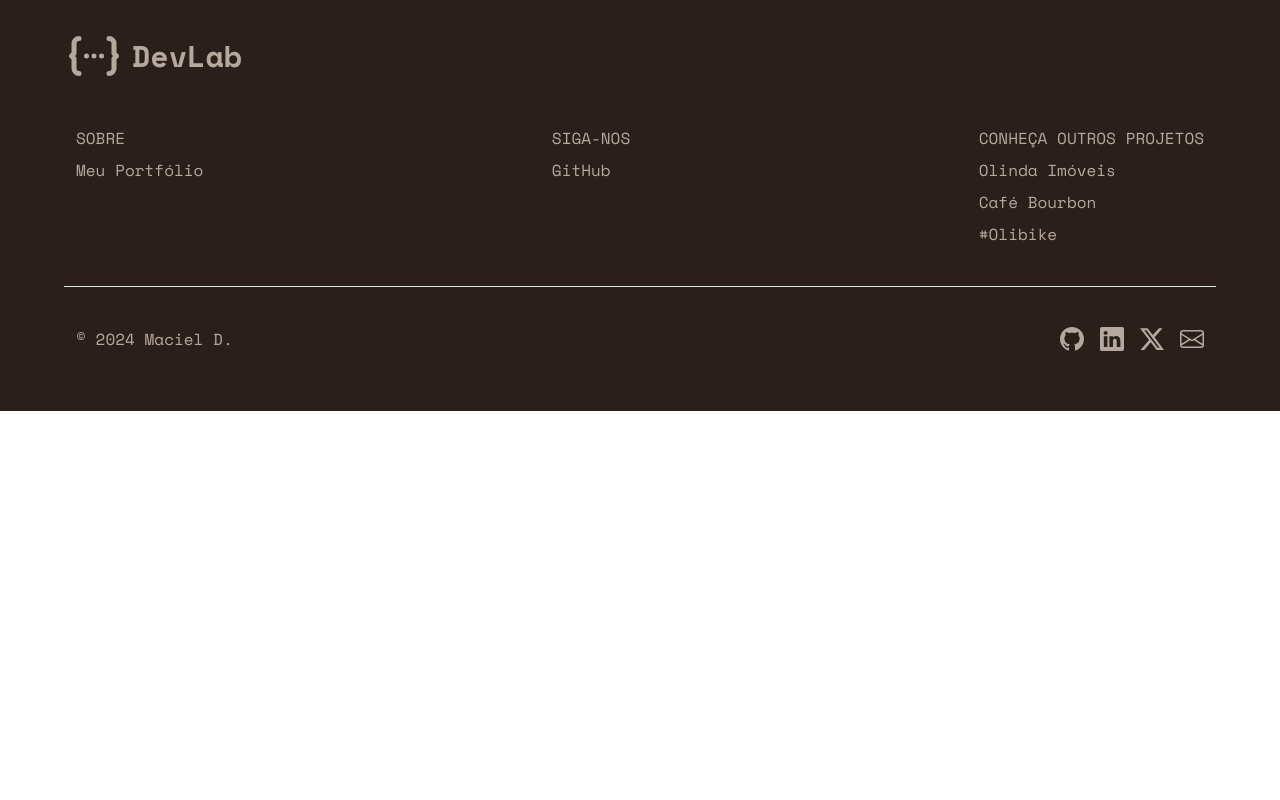
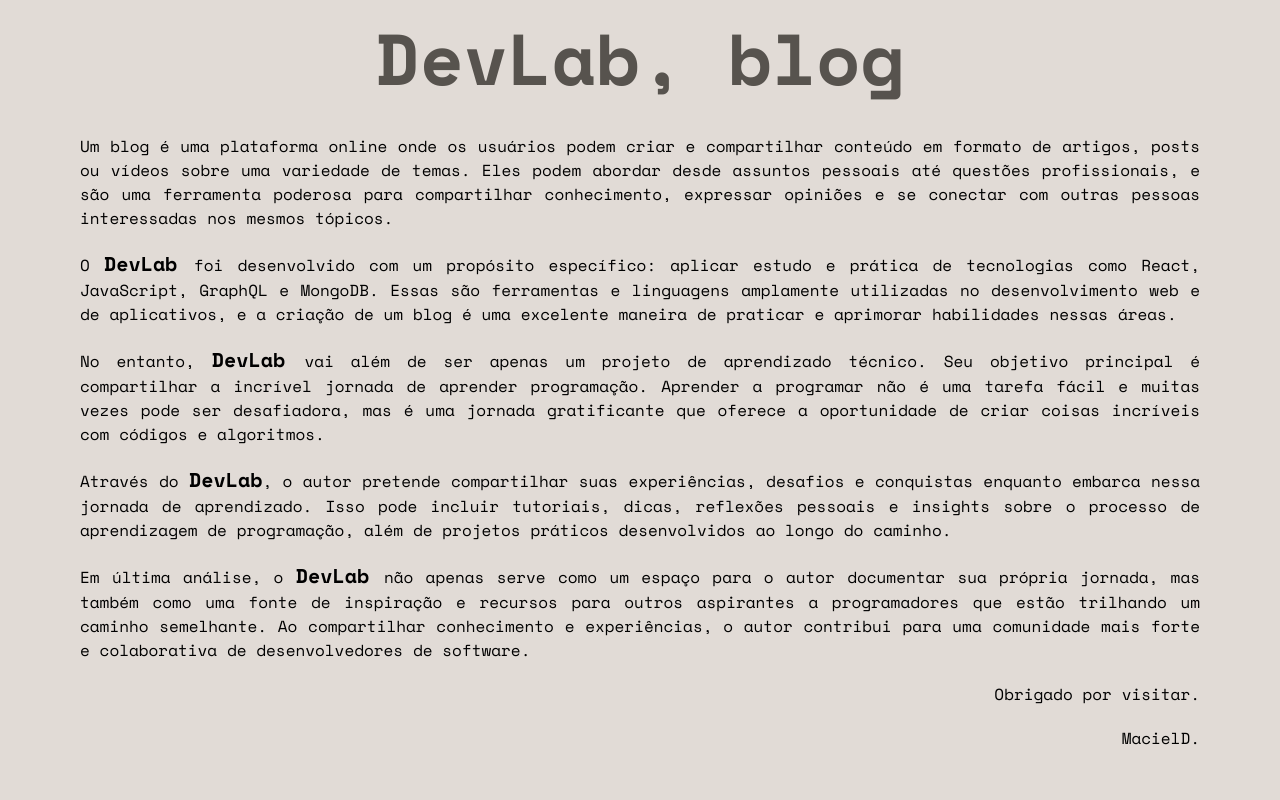
Before and after one commit to MacielDouglas/Blog_DevLab, a React (Vite) app in the folder client/: page /about in a window 1280 px wide. Shown: the part 260-1060 px from the top of the page. Before the commit the page ends 800 px from the top, so only its background shows below. Built offline with nearby package versions, Linux system fonts and the light colour scheme.

Commit message:
Adicionado páginas Sobre e Pesquisa

```diff
--- a/client/src/App.jsx
+++ b/client/src/App.jsx
@@ -4,6 +4,8 @@ import Header from "./components/Header";
 import Footer from "./components/Footer";
 import PostPage from "./pages/PostPage";
 import ScrollToTop from "./components/ScrollToTop";
+import Search from "./pages/Search";
+import About from "./pages/About";
 
 export default function App() {
   return (
@@ -13,6 +15,8 @@ export default function App() {
       <Routes>
         <Route path="/" element={<Home />} />
         <Route path="/post/:postSlug" element={<PostPage />} />
+        <Route path="/search" element={<Search />} />
+        <Route path="/about" element={<About />} />
       </Routes>
       <Footer />
     </BrowserRouter>
--- a/client/src/components/Footer.jsx
+++ b/client/src/components/Footer.jsx
@@ -45,6 +45,14 @@ export default function Footer() {
           <div className="flex flex-col">
             <p className="mb-2 font-medium ">CONHEÇA OUTROS PROJETOS </p>
             <div className="flex flex-col gap-2">
+              <Link
+                to="https://aboutmovie.vercel.app/"
+                target="_blank"
+                rel="noopener noreferrer"
+                className="hover:text-base_01"
+              >
+                About Movie
+              </Link>
               <Link
                 to="https://imobiliaria-olinda.vercel.app/"
                 target="_blank"
--- /dev/null
+++ b/client/src/pages/About.jsx
@@ -0,0 +1,61 @@
+import React from "react";
+
+export default function About() {
+  return (
+    <main className="py-20 px-4 max-w-6xl mx-auto mb-32">
+      <h1 className="text-7xl text-center font-bold mb-10  text-stone-600">
+        DevLab, blog
+      </h1>
+      <div>
+        <div className="flex flex-col gap-5 text-justify text-wrap">
+          <p>
+            Um blog é uma plataforma online onde os usuários podem criar e
+            compartilhar conteúdo em formato de artigos, posts ou vídeos sobre
+            uma variedade de temas. Eles podem abordar desde assuntos pessoais
+            até questões profissionais, e são uma ferramenta poderosa para
+            compartilhar conhecimento, expressar opiniões e se conectar com
+            outras pessoas interessadas nos mesmos tópicos.
+          </p>
+
+          <p>
+            O <span className="font-semibold text-xl">DevLab </span>
+            foi desenvolvido com um propósito específico: aplicar estudo e
+            prática de tecnologias como React, JavaScript, GraphQL e MongoDB.
+            Essas são ferramentas e linguagens amplamente utilizadas no
+            desenvolvimento web e de aplicativos, e a criação de um blog é uma
+            excelente maneira de praticar e aprimorar habilidades nessas áreas.
+          </p>
+          <p>
+            No entanto, <span className="font-semibold text-xl">DevLab </span>{" "}
+            vai além de ser apenas um projeto de aprendizado técnico. Seu
+            objetivo principal é compartilhar a incrível jornada de aprender
+            programação. Aprender a programar não é uma tarefa fácil e muitas
+            vezes pode ser desafiadora, mas é uma jornada gratificante que
+            oferece a oportunidade de criar coisas incríveis com códigos e
+            algoritmos.
+          </p>
+          <p>
+            Através do <span className="font-semibold text-xl">DevLab</span>, o
+            autor pretende compartilhar suas experiências, desafios e conquistas
+            enquanto embarca nessa jornada de aprendizado. Isso pode incluir
+            tutoriais, dicas, reflexões pessoais e insights sobre o processo de
+            aprendizagem de programação, além de projetos práticos desenvolvidos
+            ao longo do caminho.
+          </p>
+          <p>
+            Em última análise, o{" "}
+            <span className="font-semibold text-xl">DevLab </span> não apenas
+            serve como um espaço para o autor documentar sua própria jornada,
+            mas também como uma fonte de inspiração e recursos para outros
+            aspirantes a programadores que estão trilhando um caminho
+            semelhante. Ao compartilhar conhecimento e experiências, o autor
+            contribui para uma comunidade mais forte e colaborativa de
+            desenvolvedores de software.
+          </p>
+          <p className="text-end">Obrigado por visitar.</p>
+          <p className="text-end">MacielD.</p>
+        </div>
+      </div>
+    </main>
+  );
+}
--- /dev/null
+++ b/client/src/pages/Search.jsx
@@ -0,0 +1,103 @@
+import { useState } from "react";
+import PostCard from "../components/PostCard";
+
+export default function Search() {
+  const [sidebarData, setSidebarData] = useState({
+    searchTerm: "",
+    sort: "desc",
+    category: "unCategorized",
+  });
+  const [posts, setPosts] = useState([]);
+  const [showMore, setShowMore] = useState(false);
+  const data = 0;
+  const loading = true;
+
+  const handleChange = (e) => {
+    const { id, value } = e.target;
+    setSidebarData({ ...sidebarData, [id]: value });
+  };
+
+  const handleSubmit = (e) => {
+    e.preventDefault();
+    console.log("Submit");
+  };
+
+  const handleShowMore = async () => {
+    console.log("ÉEEEEEE.");
+  };
+  return (
+    <div className="container mx-auto px-4 text-base_03 mt-10">
+      <div className="grid grid-cols-1 lg:grid-cols-4 gap-4">
+        <div className="lg:border-r border-gray-500 pb-4">
+          <form className="space-y-4 mr-5" onSubmit={handleSubmit}>
+            <div className="flex items-center gap-2">
+              <label className="block font-semibold">Pesquisar por:</label>
+              <input
+                type="text"
+                className="w-full border border-gray-300 rounded-md px-3 py-2 focus:outline-none focus:border-gray-500 text-base_03"
+                placeholder="Pesquise..."
+                id="searchTerm"
+                value={sidebarData.searchTerm}
+                onChange={handleChange}
+              />
+            </div>
+            <div className="flex items-center gap-2">
+              <label className="block font-semibold">Ordenar:</label>
+              <select
+                className="border rounded-lg p-2 border-gray-300 focus:border-gray-500"
+                id="sort"
+                onChange={handleChange}
+                value={sidebarData.sort}
+              >
+                <option value="desc">Mais recente</option>
+                <option value="asc">Mais antigo</option>
+              </select>
+            </div>
+            <div className="flex items-center gap-2">
+              <label className="font-semibold">Categoria:</label>
+              <select
+                className="border rounded-lg p-2 border-gray-300 focus:border-gray-500"
+                id="sort"
+                onChange={handleChange}
+                value={sidebarData.category}
+              >
+                <option value="unCategorized">Todos</option>
+                <option value="reactjs">React.Js</option>
+                <option value="nextjs">Next.Js</option>
+                <option value="javascript">JavaScript</option>
+              </select>
+            </div>
+            <button
+              type="submit"
+              className="w-full border border-base_03 hover:text-base_02 hover:bg-base_03 p-2"
+            >
+              Filtrar
+            </button>
+          </form>
+        </div>
+
+        <div className="col-span-1 lg:col-span-3">
+          <h1 className="text-3xl font-semibold border-b-2 border-gray-400 pb-2 mb-4 text-stone-700">
+            Resultado da pesquisa:
+          </h1>
+          <div className="grid grid-cols-1 md:grid-cols-2 2xl:grid-cols-3 gap-4">
+            {posts.length === 0 && (
+              <p className="text-xl text-stone-500">
+                Nenhuma postagem encontrada.
+              </p>
+            )}
+            <PostCard data={data} loading={loading} />
+            {showMore && (
+              <button
+                onClick={handleShowMore}
+                className="text-teal-500 text-lg hover:underline p-7 w-full"
+              >
+                Mostrar mais
+              </button>
+            )}
+          </div>
+        </div>
+      </div>
+    </div>
+  );
+}
```
Also changed, not shown: 1 other file (tests, documents, lock files or other folders).
